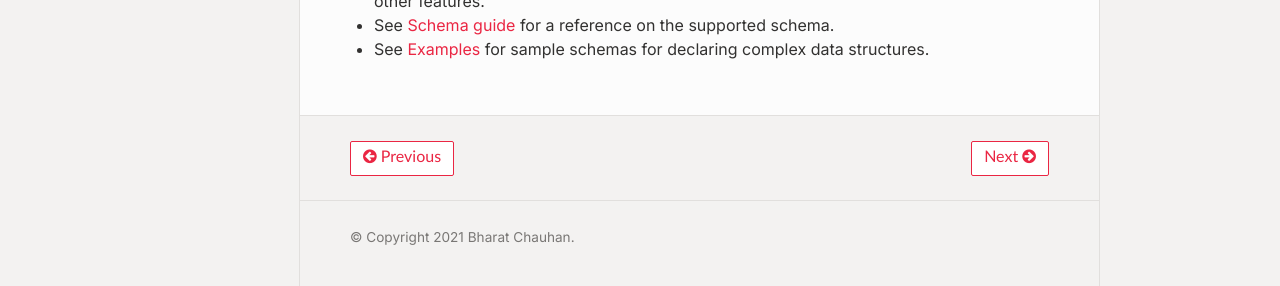
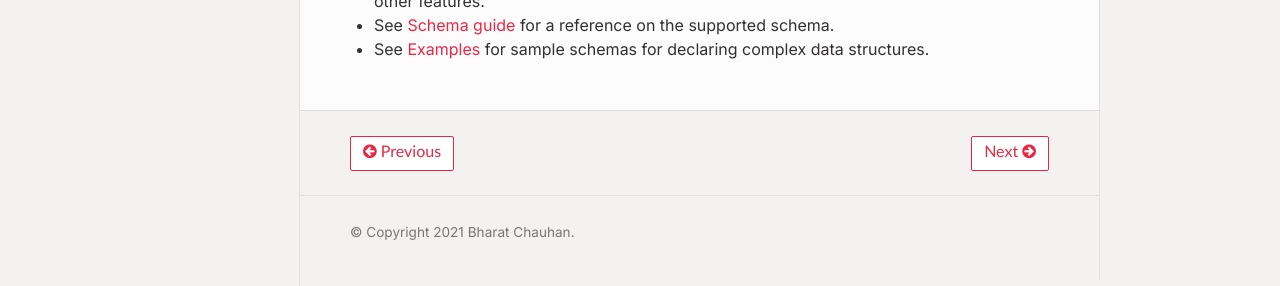
Before and after one commit to bhch/django-jsonform, a Sphinx documentation site: the page built from docs/quickstart.rst, in a window 1280 px wide and 1400 px high, scrolled down 1203 px. Shown: the part 1114-1400 px from the top of the window. Built offline with Sphinx 7.4.7 and the Read the Docs theme 2.0.0, drawn with Linux system fonts in a browser that asks for light colours.

Commit message:
Use flexbox in docs theme to prevent footer overlapping

```diff
--- a/docs/_static/candy.css
+++ b/docs/_static/candy.css
@@ -192,15 +192,46 @@
     background-color: #fcfcfc;
     border-right: 1px solid #e1dfdd;
     padding: 25px 50px;
+    padding-bottom: 0;
     min-height: 100vh;
     position: relative;
+    display: -webkit-box;
+    display: -webkit-flex;
+    display: -ms-flexbox;
+    display: flex;
+    -webkit-box-orient: vertical;
+    -webkit-box-direction: normal;
+    -webkit-flex-direction: column;
+    -ms-flex-direction: column;
+    flex-direction: column;
 }
 
 .wy-nav-content > .rst-content {
-    margin-bottom: 200px;
+    display: -webkit-box;
+    display: -webkit-flex;
+    display: -ms-flexbox;
+    display: flex;
+    -webkit-box-orient: vertical;
+    -webkit-box-direction: normal;
+    -webkit-flex-direction: column;
+    -ms-flex-direction: column;
+    flex-direction: column;
+    -webkit-box-flex: 1;
+    -webkit-flex: 1 0 auto;
+    -ms-flex: 1 0 auto;
+    flex: 1 0 auto;    height: 100%;
+    min-height: 100%;
 }
 .wy-breadcrumbs {
     font-size: 85%;
+}
+
+.wy-nav-content .rst-content > .document {
+    -webkit-box-flex: 1;
+    -webkit-flex: 1 0 auto;
+    -ms-flex: 1 0 auto;
+    flex: 1 0 auto;
+    margin-bottom: 25px;
 }
 
 div.deprecated {
@@ -456,14 +487,16 @@
 }
 
 .wy-nav-content footer {
-    position: absolute;
-    bottom: 0;
-    left: 0;
-    right: 0;
     padding: 25px 50px;
+    margin-right: -50px;
+    margin-left: -50px;
     border-top: 1px solid #e1dfdd;
     background-color: #f3f2f1;
     color: #797775;
+    -webkit-box-flex: 0;
+    -webkit-flex: none;
+    -ms-flex: none;
+    flex: none;
 }
 footer p {
     font-size: 85%;
@@ -478,11 +511,8 @@
 @media screen and (max-width:768px) {
     .wy-nav-content-wrap .wy-nav-content {
         padding: 25px;
+        padding-bottom: 0;
         border: none;
-    }
-
-    .wy-nav-content > .rst-content {
-        margin-bottom: 240px;
     }
 
     div.admonition {
@@ -504,6 +534,8 @@
 
     .wy-nav-content footer {
         padding: 25px 25px;
+        margin-right: -25px;
+        margin-left: -25px;
     }
 
     .wy-breadcrumbs + hr,
```
